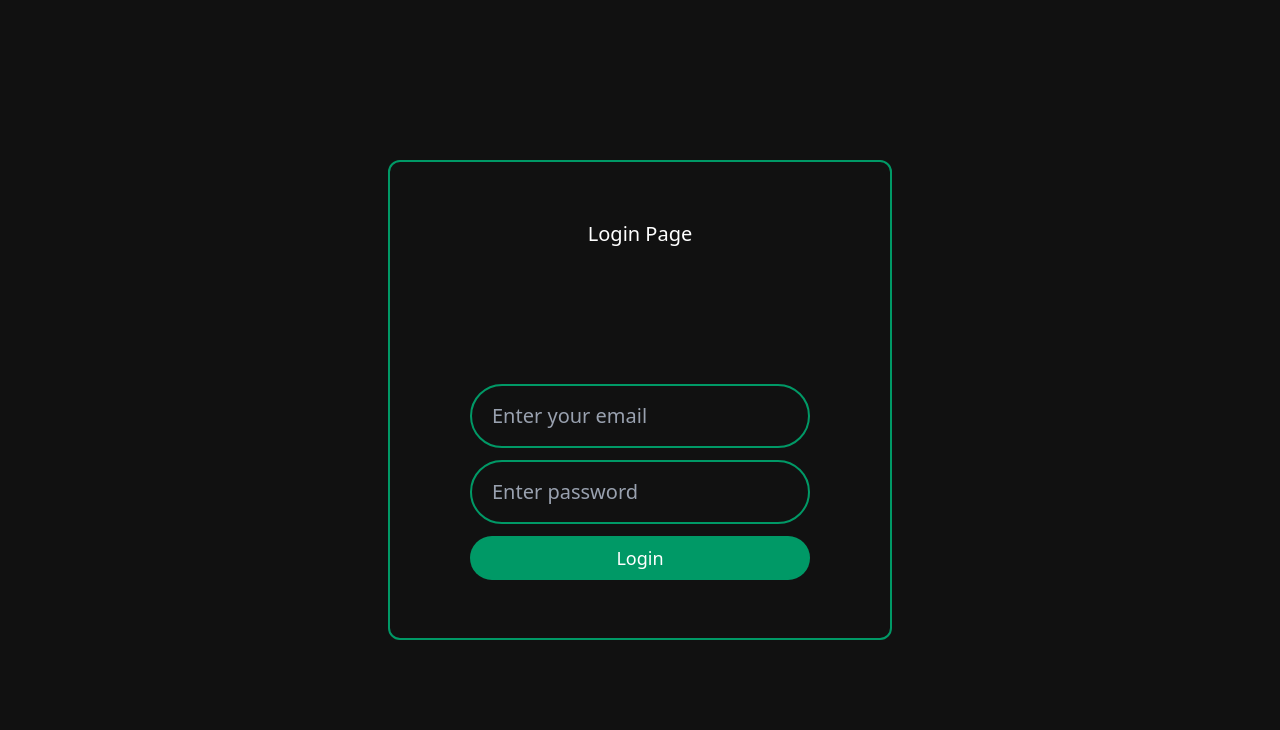
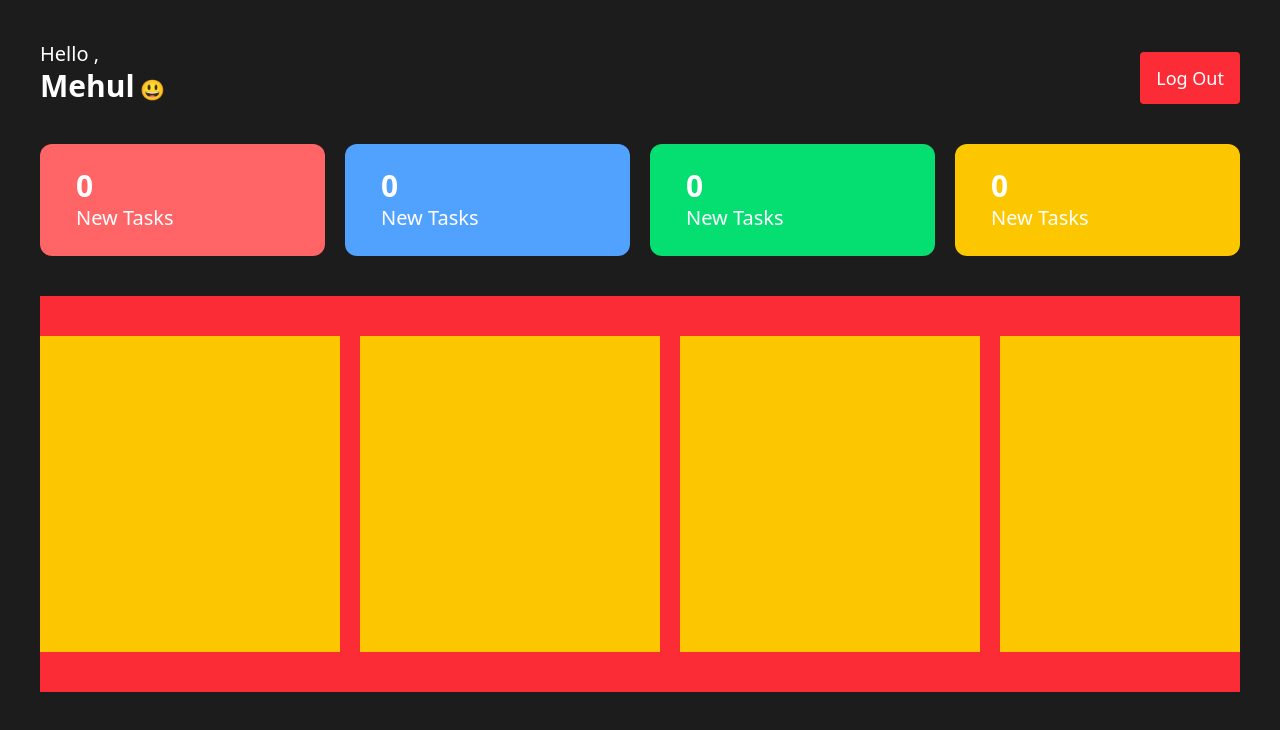
Before and after one commit to Mehulposh/Employee-Management-System, a React (Vite) app: page / in a window 1280 px wide. Shown: the top 730 px of the page. Built offline with nearby package versions, Linux system fonts and the light colour scheme.

Commit message:
added login functionlity and dashboard heaer and takslist

```diff
--- a/src/App.jsx
+++ b/src/App.jsx
@@ -1,5 +1,6 @@
 import { useState } from 'react'
 import Login from './components/Auth/Login';
+import EmployeeDashboard from './components/Dashboard/EmployeeDashboard';
 
 // import './App.css'
 
@@ -8,7 +9,8 @@ function App() {
 
   return (
     <>
-      <Login/>
+      {/* <Login/> */}
+      <EmployeeDashboard/>
     </>
   )
 }
--- a/src/components/Auth/Login.jsx
+++ b/src/components/Auth/Login.jsx
@@ -1,19 +1,40 @@
-import React from 'react'
+import React, { useState } from 'react'
 
 const Login = () => {
+    const [email, setEmail] = useState('');
+    const [password, setPassword] = useState('');
+
+    const handleSubmit = (e) => {
+        e.preventDefault();
+        console.log('form submitted');
+        setEmail('');
+        setEmail('');
+    }
+
   return (
     <div className='flex h-screen w-screen items-center justify-center '>
         <div className='border-2 border-emerald-600 flex flex-col justify-around items-center h-[60%] px-20 rounded-xl'>
             <h3 className='text-xl text-gray-500 mb-5'>Login Page</h3>
-            <form className='flex flex-col items-center justify-center'>
+            <form
+                onSubmit={handleSubmit}
+                className='flex flex-col items-center justify-center'
+            >
                 <input
+                    value={email}
+                    onChange={(e) => setEmail(e.target.value)}
+                    required
                     className='border-2 border-emerald-600 rounded-full outline-none bg-transparent placeholder:text-gray-400 py-4 px-5 text-xl'
-                    type='email' placeholder='Enter your email' />
+                    type='email' placeholder='Enter your email'
+                />
                 <input
+                    value={password}
+                    onChange={(e) => setPassword(e.target.value)}
+                    required
                     className='border-2 border-emerald-600  rounded-full mt-3 outline-none bg-transparent placeholder:text-gray-400 py-4 px-5 text-xl'
-                    type='password' placeholder='Enter password' />
+                    type='password' placeholder='Enter password'
+                />
                 <button
-                    className='border-none rounded-full mt-3 outline-none bg-emerald-600  py-2 px-2 w-full text-lg      '
+                    className='border-none rounded-full mt-3 outline-none bg-emerald-600  py-3  px-8 w-full text-lg      '
                 >
                     Login
                 </button>
--- a/src/components/Dashboard/EmployeeDashboard.jsx
+++ b/src/components/Dashboard/EmployeeDashboard.jsx
@@ -0,0 +1,18 @@
+import React from 'react'
+import Header from '../HelperComponents/Header'
+import TaskNumber from '../HelperComponents/TaskNumber'
+import TaskList from '../TaskList/TaskList'
+
+const EmployeeDashboard = () => {
+  return (
+    <div>
+        <div className='p-10 bg-[#1C1C1C] h-screen'>
+            <Header/>
+            <TaskNumber />
+            <TaskList />
+        </div>
+    </div>
+  )
+}
+
+export default EmployeeDashboard
--- /dev/null
+++ b/src/components/HelperComponents/Header.jsx
@@ -0,0 +1,13 @@
+import React from 'react'
+
+const Header = () => {
+  return (
+    <div className='flex items-end justify-between'>
+        <h1 className='text-xl font-medium'>Hello , <br/> <span className='text-3xl font-semibold'>Mehul</span> 😃 </h1>
+        <button
+            className='bg-red-500 text-lg font-medium text-white px-4 py-3 rounded cursor-pointer'> Log Out</button>
+    </div>
+  )
+}
+
+export default Header
--- /dev/null
+++ b/src/components/HelperComponents/TaskNumber.jsx
@@ -0,0 +1,29 @@
+import React from 'react'
+
+const TaskNumber = () => {
+  return (
+    <div className='flex mt-10 justify-between gap-5'>
+        <div className='rounded-xl w-[45%] py-6 px-9 bg-red-400'>
+            <h1 className='text-3xl font-semibold'>0</h1>
+            <h3 className='text-xl font-medium'>New Tasks</h3>
+        </div>
+
+        <div className='rounded-xl w-[45%] py-6 px-9 bg-blue-400'>
+            <h1 className='text-3xl font-semibold'>0</h1>
+            <h3 className='text-xl font-medium'>New Tasks</h3>
+        </div>
+
+        <div className='rounded-xl w-[45%] py-6 px-9 bg-green-400'>
+            <h1 className='text-3xl font-semibold'>0</h1>
+            <h3 className='text-xl font-medium'>New Tasks</h3>
+        </div>
+
+        <div className='rounded-xl w-[45%] py-6 px-9 bg-yellow-400'>
+            <h1 className='text-3xl font-semibold'>0</h1>
+            <h3 className='text-xl font-medium'>New Tasks</h3>
+        </div>
+    </div>
+  )
+}
+
+export default TaskNumber
--- /dev/null
+++ b/src/components/TaskList/TaskList.jsx
@@ -0,0 +1,16 @@
+import React from 'react'
+
+const TaskList = () => {
+  return (
+    <div className='bg-red-500 h-[55%] py-10 mt-10 flex items-center justify-start gap-5 overflow-x-auto'>
+        <div className='h-full flex-shrink-0 w-[300px] bg-yellow-400'></div>
+        <div className='h-full flex-shrink-0 w-[300px] bg-yellow-400'></div>
+        <div className='h-full flex-shrink-0 w-[300px] bg-yellow-400'></div>
+        <div className='h-full flex-shrink-0 w-[300px] bg-yellow-400'></div>
+        <div className='h-full flex-shrink-0 w-[300px] bg-yellow-400'></div>
+        <div className='h-full flex-shrink-0 w-[300px] bg-yellow-400'></div>
+    </div>
+  )
+}
+
+export default TaskList
```
